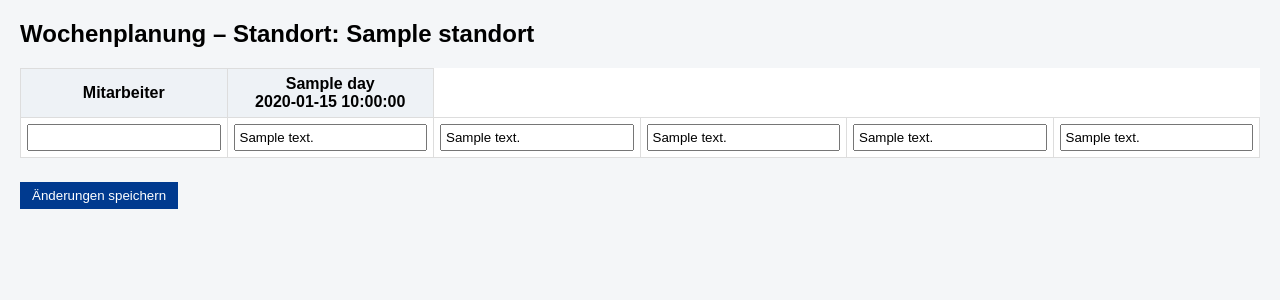
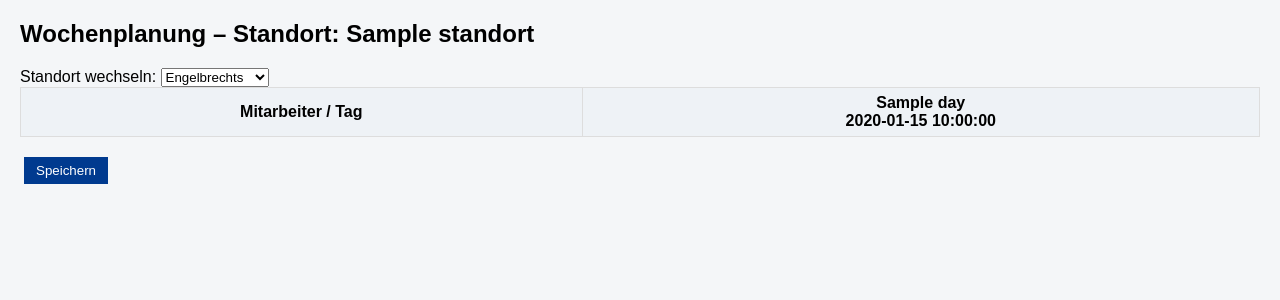
Before and after one commit to zankldach/zankl-plan, a FastAPI app: template templates/week.html in a window 1280 px wide. Shown: the part 38-338 px from the top of the page. Run offline with FastAPI, Linux system fonts and the light colour scheme; the template is opened without the code that fills it: most values are stand-ins (such as "Sample title", 1, 10 or a date in 2020); lists and menus that the app fills with data are empty.

Commit message:
Update week.html

```diff
--- a/templates/week.html
+++ b/templates/week.html
@@ -15,8 +15,11 @@ table { width:100%; border-collapse:collapse; background:white; margin-bottom:20
 th, td { border:1px solid #ddd; padding:6px; text-align:center; }
 th { background:#eef2f6; }
 td input { width:100%; padding:4px; box-sizing:border-box; }
-button { padding:6px 12px; margin:4px 0; cursor:pointer; background:#003a8f; color:white; border:none; }
-button:hover { opacity:0.9; }
+button { padding:4px 8px; margin-left:4px; cursor:pointer; }
+button.delete { background:#f44336; color:white; border:none; }
+button.edit { background:#2196f3; color:white; border:none; }
+.add-row { margin-top:10px; padding:6px 12px; background:#4caf50; color:white; border:none; cursor:pointer; }
+#saveBtn { padding:6px 12px; background:#003a8f; color:white; border:none; cursor:pointer; }
 
 /* Einfaches responsive Menü */
 @media(max-width:600px){
@@ -36,63 +39,80 @@ button:hover { opacity:0.9; }
 </header>
 
 <section>
-<h2>Wochenplanung – Standort: <span id="locLabel">{{ standort }}</span></h2>
+<h2>Wochenplanung – Standort: <span id="currentLocationLabel">{{ standort }}</span></h2>
+
+<label for="locationSelect">Standort wechseln:</label>
+<select id="locationSelect">
+    <option value="engelbrechts" {% if standort=='engelbrechts' %}selected{% endif %}>Engelbrechts</option>
+    <option value="gross-gerungs" {% if standort=='gross-gerungs' %}selected{% endif %}>Groß Gerungs</option>
+</select>
 
 <table id="weekTable">
     <thead>
         <tr>
-    <th>Mitarbeiter</th>
+            <th>Mitarbeiter / Tag</th>
             {% for day in days %}
             <th>{{ day.label }}<br>{{ day.date }}</th>
             {% endfor %}
         </tr>
     </thead>
     <tbody>
-{% for r in range(grid|length) %}
+        {% for i, row in enumerate(grid) %}
         <tr>
-    <td><input type="text" value="" data-row="{{ r }}" data-day="-1"></td>
-    {% for d in range(5) %}
-    <td><input type="text" value="{{ grid[r][d].text }}" data-row="{{ r }}" data-day="{{ d }}"></td>
+            <td>
+                {% if employees[i] %}
+                    {{ employees[i].name }}
+                {% else %}
+                    Unbenannt
+                {% endif %}
+            </td>
+            {% for cell in row %}
+            <td><input type="text" value="{{ cell.text }}" data-row="{{ i }}" data-day="{{ loop.index0 }}"></td>
             {% endfor %}
         </tr>
         {% endfor %}
     </tbody>
 </table>
 
-<button id="saveBtn">Änderungen speichern</button>
+<button id="saveBtn">Speichern</button>
 </section>
 
 <script>
-let changes = [];
+const locationSelect = document.getElementById('locationSelect');
+const currentLocationLabel = document.getElementById('currentLocationLabel');
+const saveBtn = document.getElementById('saveBtn');
+const inputs = document.querySelectorAll('#weekTable tbody input');
 
-document.querySelectorAll('#weekTable input').forEach(input => {
-    input.addEventListener('input', () => {
-        const row = parseInt(input.dataset.row);
-        const day = parseInt(input.dataset.day);
-        const value = input.value;
-        const idx = changes.findIndex(c => c.row===row && c.day===day);
-        if(idx>=0) changes[idx].value = value;
-        else changes.push({row, day, value});
+locationSelect.onchange = () => {
+    const loc = locationSelect.value;
+    window.location.href = `/week?standort=${loc}&kw={{ kw }}&year={{ year }}`;
+};
+
+// Änderungen speichern
+saveBtn.onclick = () => {
+    const updates = [];
+    document.querySelectorAll('#weekTable tbody input').forEach(input => {
+        updates.push({
+            row: parseInt(input.dataset.row),
+            day: parseInt(input.dataset.day),
+            value: input.value,
+            kw: {{ kw }},
+            year: {{ year }},
+            standort: locationSelect.value
         });
     });
 
-document.getElementById('saveBtn').onclick = async () => {
-    if(changes.length===0) return alert('Keine Änderungen zum Speichern.');
-    const res = await fetch('/api/week/set-cell', {
-        method:'POST',
+    updates.forEach(data => {
+        fetch('/api/week/set-cell', {
+            method: 'POST',
             headers: {'Content-Type':'application/json'},
-        body: JSON.stringify({
-            year: {{ year }},
-            kw: {{ kw }},
-            standort: "{{ standort }}",
-            changes: changes
-        })
+            body: JSON.stringify(data)
+        }).then(res => res.json())
+          .then(r => console.log('Gespeichert:', r))
+          .catch(e => console.warn('Fehler:', e));
     });
-    const data = await res.json();
-    if(data.ok){
+
     alert('Änderungen gespeichert!');
-        changes = [];
-    } else alert('Fehler beim Speichern.');
 };
 </script>
 
```
Lines whose indentation alone changed are shown as unchanged.
